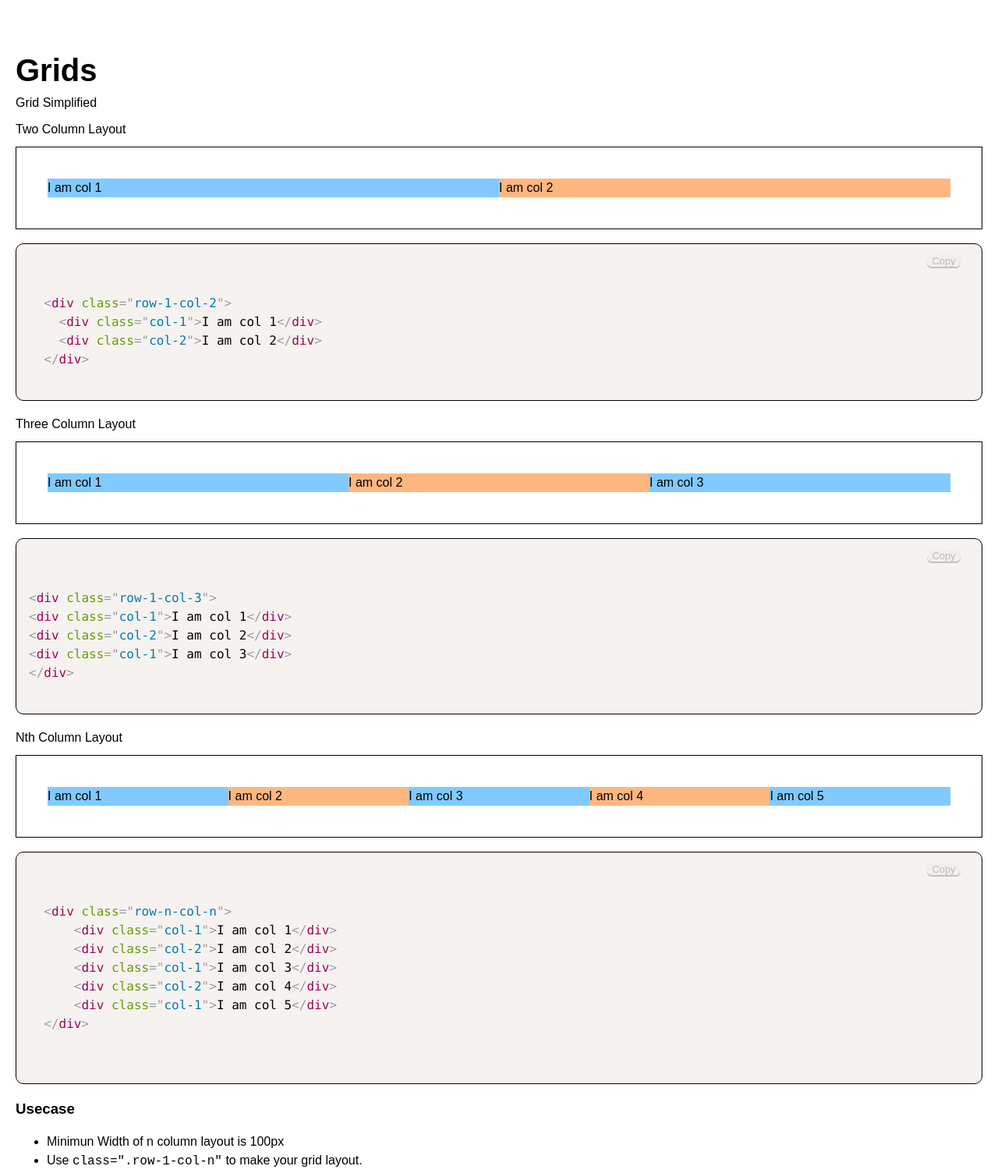
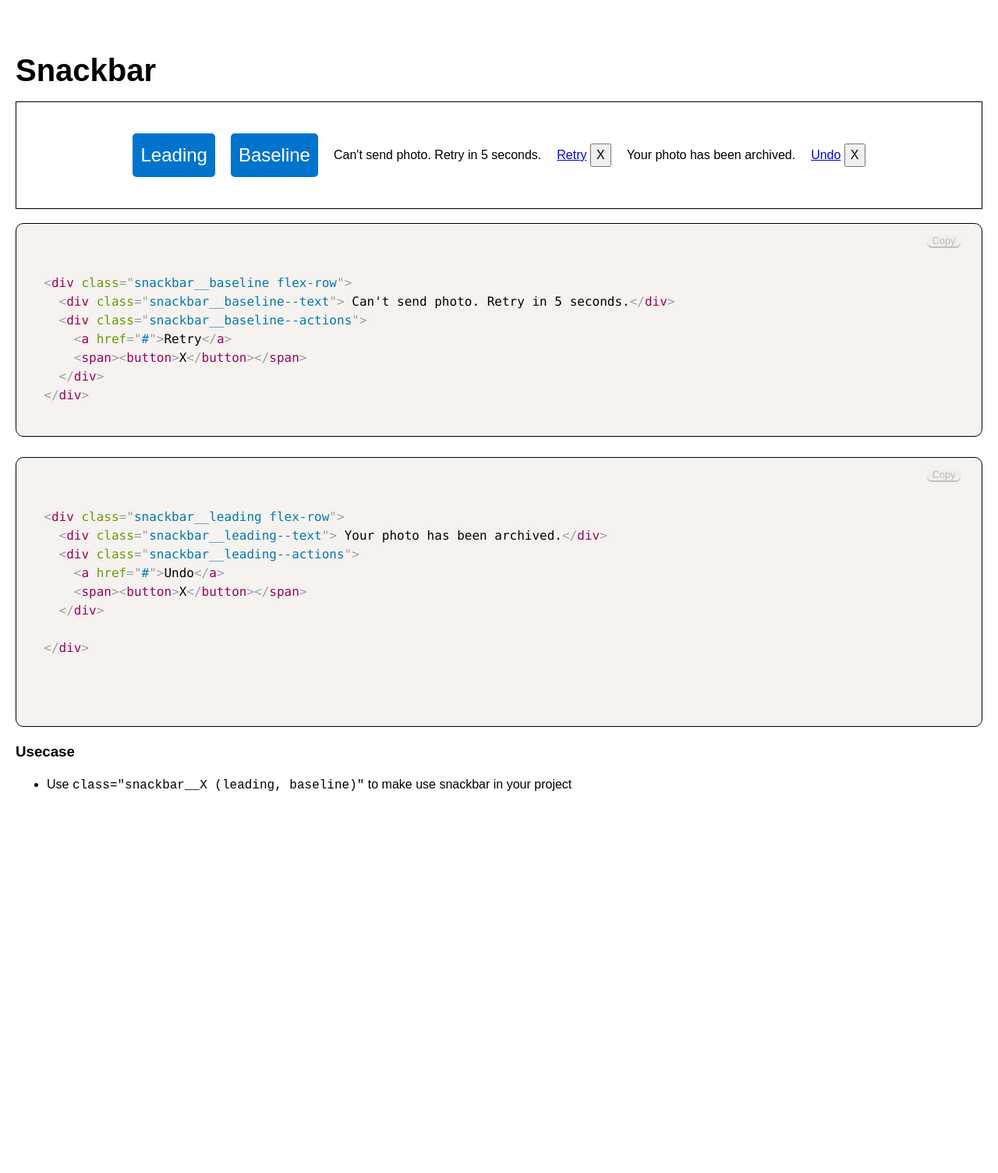
Before and after one commit to purohitdheeraj/Inclusive-Design, a plain HTML site: page library/index.html in a window 1280 px wide. Shown: the whole page at 78% size. After the commit the page ends 1055 px from the top, so only its background shows below. Drawn offline with nearby package versions, Linux system fonts and the light colour scheme; files that its build step writes are made by us from their sources.

Commit message:
feat: snackbar added

```diff
--- a/library/index.html
+++ b/library/index.html
@@ -20,25 +20,48 @@
 </head>
 
 <body>
-  <div id="Grid"></div>
 
-  <!-- Grid -->
+  <div id="Snackbar"></div>
+
+  <!-- Snackbar -->
   <section class="component">
     <div class="component__info">
       <div class="component__heading">
-        <h2>Grids</h2>
+        <h2>Snackbar</h2>
       </div>
 
-      <p>Grid Simplified</p>
     </div>
 
-    <p>Two Column Layout</p>
     <div class="component__display--container flex-row">
 
-      <div class="row-1-col-2">
-        <div class="col-1">I am col 1</div>
-        <div class="col-2">I am col 2</div>
-      </div>
+        <button class="btn btn-primary btn__snackbar--leading">Leading</button>
+        <button class="btn btn-primary btn__snackbar--baseline">Baseline</button>
+
+        <div class="snackbar__output flex-row">
+
+          <div class="snackbar__baseline flex-row">
+            <div class="snackbar__baseline--text"> Can't send photo. Retry in 5 seconds.</div>
+            <div class="snackbar__baseline--actions">
+              <a href="#">Retry</a>
+              <span><button>X</button></span>
+            </div>
+
+          </div>
+
+          <div class="snackbar__leading flex-row">
+            <div class="snackbar__leading--text"> Your photo has been archived.</div>
+            <div class="snackbar__leading--actions">
+              <a href="#">Undo</a>
+              <span><button>X</button></span>
+            </div>
+
+          </div>
+
+
+
+        </div>
+
+
 
     </div>
 
@@ -46,80 +69,49 @@
 <pre class="language-html">
 <code>
 <script type="css" class="language-markup">
-  <div class="row-1-col-2">
-    <div class="col-1">I am col 1</div>
-    <div class="col-2">I am col 2</div>
+  <div class="snackbar__baseline flex-row">
+    <div class="snackbar__baseline--text"> Can't send photo. Retry in 5 seconds.</div>
+    <div class="snackbar__baseline--actions">
+      <a href="#">Retry</a>
+      <span><button>X</button></span>
+    </div>
   </div></script>
 </code>
 </pre>
-</div>
-
-<p>Three Column Layout</p>
-<div class="component__display--container flex-row">
-
-      <div class="row-1-col-3">
-        <div class="col-1">I am col 1</div>
-        <div class="col-2">I am col 2</div>
-        <div class="col-1">I am col 3</div>
-      </div>
 </div>
 
 <div class="component__display--code">
 <pre class="language-html">
 <code>
 <script type="css" class="language-markup">
-<div class="row-1-col-3">
-<div class="col-1">I am col 1</div>
-<div class="col-2">I am col 2</div>
-<div class="col-1">I am col 3</div>
-</div></script>
+  <div class="snackbar__leading flex-row">
+    <div class="snackbar__leading--text"> Your photo has been archived.</div>
+    <div class="snackbar__leading--actions">
+      <a href="#">Undo</a>
+      <span><button>X</button></span>
+    </div>
+
+  </div>
+
+</script>
 </code>
 </pre>
 </div>
-
-<p>Nth Column Layout</p>
-<div class="component__display--container flex-row">
-
-      <div class="row-n-col-n">
-        <div class="col-1">I am col 1</div>
-        <div class="col-2">I am col 2</div>
-        <div class="col-1">I am col 3</div>
-        <div class="col-2">I am col 4</div>
-        <div class="col-1">I am col 5</div>
-      </div>
-</div>
-
-<div class="component__display--code">
-  <pre class="language-html">
-  <code>
-  <script type="css" class="language-markup">
-  <div class="row-n-col-n">
-      <div class="col-1">I am col 1</div>
-      <div class="col-2">I am col 2</div>
-      <div class="col-1">I am col 3</div>
-      <div class="col-2">I am col 4</div>
-      <div class="col-1">I am col 5</div>
-  </div></script>
-  </code>
-  </pre>
-  </div>
-
     <!-- usecase/ description -->
     <div class="component__usecase">
       <h3>Usecase</h3>
 
       <ul>
-        <li>Minimun Width of n column layout is 100px </li>
+
 
         <li>
-          Use <code>class=".row-1-col-n"</code> to make your grid
-          layout.
+          Use <code>class="snackbar__X (leading, baseline)"</code> to make use snackbar in your project
         </li>
       </ul>
     </div>
   </section>
 
-
+  <script src="../library/components/snackbar/snackbar.js"></script>
   <script src="../docs/prism/prism.min.js"></script>
   <script src="https://cdnjs.cloudflare.com/ajax/libs/prism/1.25.0/plugins/toolbar/prism-toolbar.min.js"></script>
   <script
```
Also changed, not shown: library/components/snackbar/snackbar.css (added), library/components/snackbar/snackbar.js (added).
